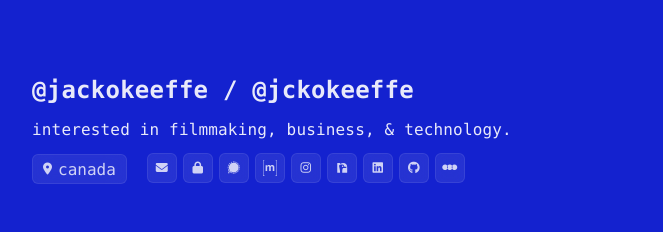
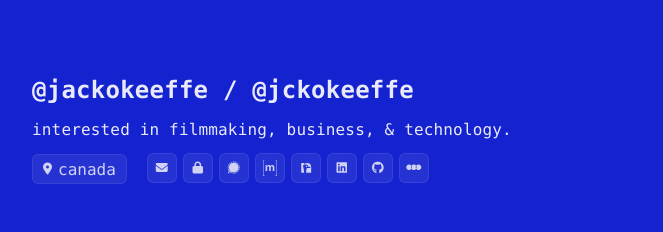
Before and after one commit to jackokeeffe/website, a website: page index.html in a window 1280 px wide. Shown: the top 232 px of the page, without its empty margins (308-971 px from the left). Drawn offline with Linux system fonts and the light colour scheme; no server answers.

Commit message:
Remove Instagram link from index.html
Removed Instagram link from social icons.

```diff
--- a/index.html
+++ b/index.html
@@ -68,7 +68,6 @@
                     <a href="publickey.asc" class="social-icon" download data-tooltip="pgp Key"><i class="fas fa-lock"></i></a>
                     <a href="https://signal.me/#eu/ms-M2LoXagbi6mPKBM0GxOCAbldVhffKDVer4HxtZDzJ4E8bJP5AprBpmd0S5Bxy" class="social-icon" target="_blank" data-tooltip="Signal"><i class="fa-brands fa-signal-messenger"></i></a>
                     <a href="#" class="social-icon" onclick="copyMatrixId()" data-tooltip="Matrix"><img src="matrix.svg" alt="Matrix" style="width: 16px; height: 16px;"></a>
-                    <a href="https://instagram.com/_jackokeeffe" class="social-icon" target="_blank" data-tooltip="Instagram"><i class="fab fa-instagram"></i></a>
                     <a href="#" class="social-icon" onclick="copyNostrKey()" data-tooltip="Nostr"><img src="nostr.svg" alt="Nostr" style="width: 16px; height: 16px;"></a>
                     <a href="https://linkedin.com/in/jckokeeffe/" class="social-icon" target="_blank" data-tooltip="LinkedIn"><i class="fab fa-linkedin"></i></a>
                     <a href="https://github.com/jackokeeffe" class="social-icon" target="_blank" data-tooltip="GitHub"><i class="fab fa-github"></i></a>
```
